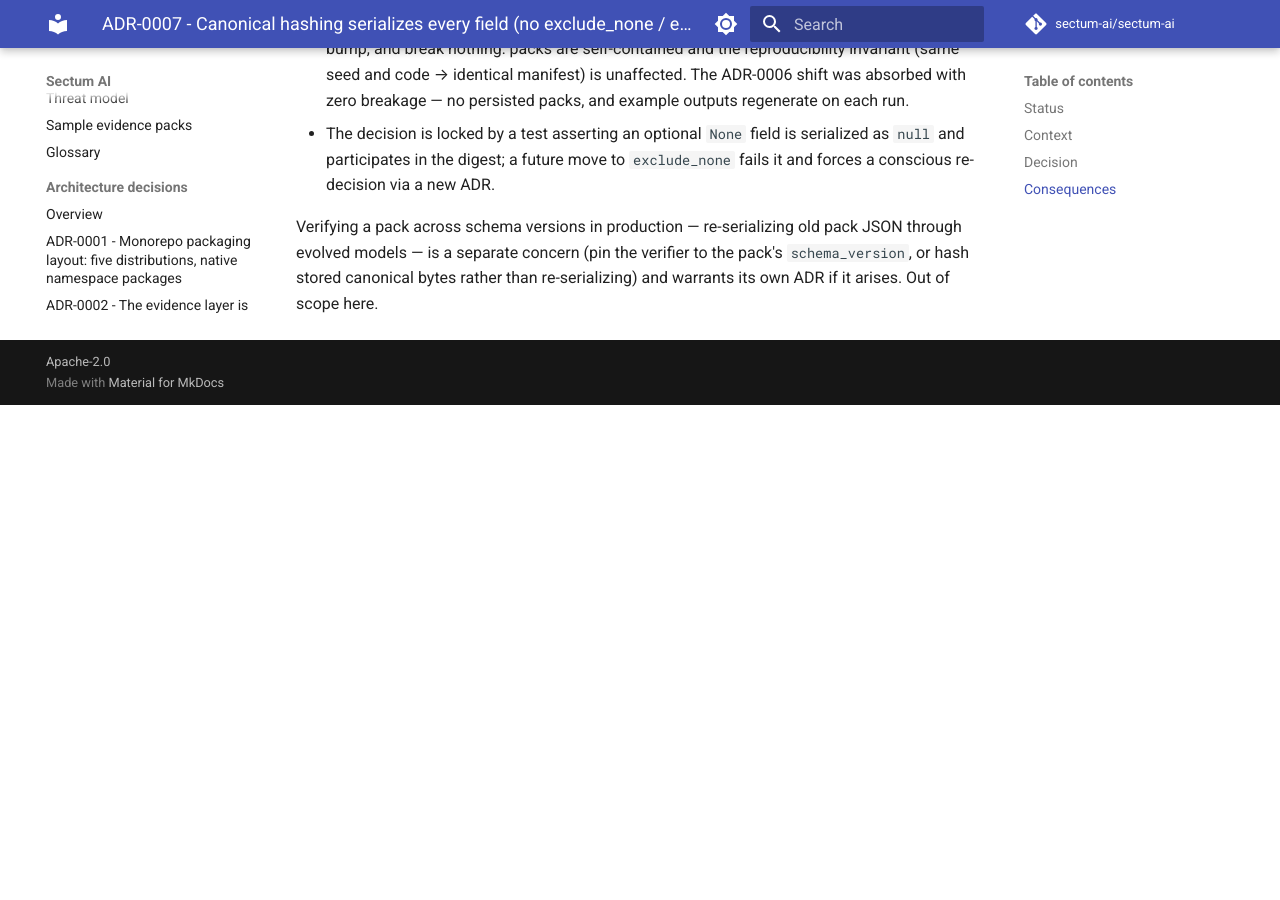
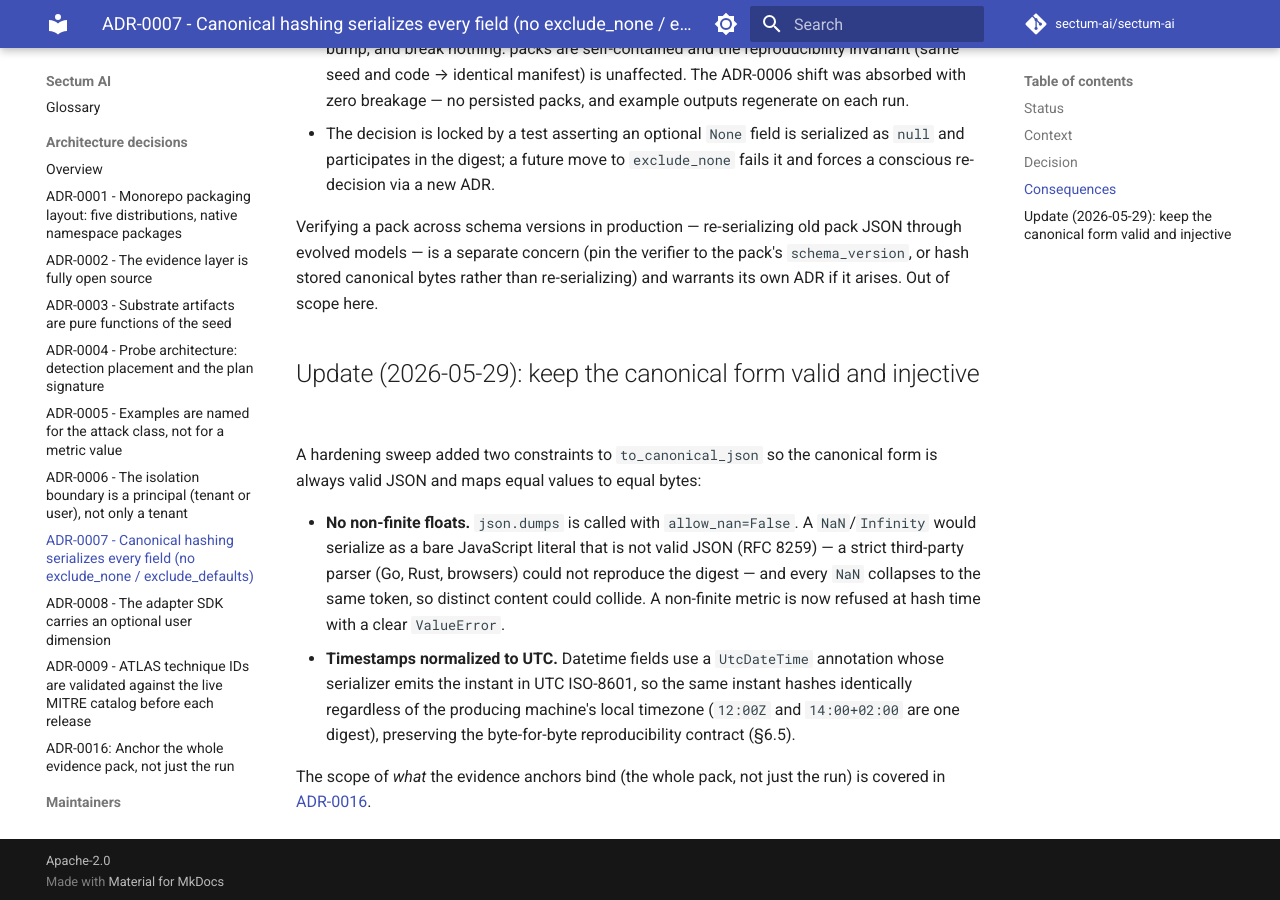
Before and after one commit to sectum-ai/sectum-ai, an MkDocs documentation site: the page built from docs/adr/0007-canonical-hashing-serializes-every-field.md, in a window 1280 px wide and 900 px high, scrolled down 1291 px. Built offline with MkDocs 1.6.1 and Material for MkDocs 9.7.7, drawn with Linux system fonts in a browser that asks for light colours; comment, search, counter and statistics services are not loaded; before the commit the page ends 1696 px from its top, so only the background shows below that.

Commit message:
fix(evidence): don't echo the attacker-controlled TSA label in verify output
CodeQL py/clear-text-logging-sensitive-data (high): the impersonation-reject
branch of verify._check_token interpolated the token-derived `tsa` label into
check.detail, which the `sectum verify` CLI echoes — CodeQL traced the pack's
tsa_token into clear-text output. The claimed authority is attacker-controlled
and not worth echoing; the rejection is the point. Make the detail static.

- verify.py: static reject message (no {tsa!r} interpolation).
- test_evidence_roundtrip: assert the static reason ("not JSON"), not the
  no-longer-echoed TSA name.
- ADR-0007: add the canonical-form hardening note (allow_nan + UTC) that
  ADR-0016 references.
- mkdocs nav: list ADR-0016 so the strict docs build is warning-free.

```diff
--- a/docs/adr/0007-canonical-hashing-serializes-every-field.md
+++ b/docs/adr/0007-canonical-hashing-serializes-every-field.md
@@ -57,3 +57,23 @@
 JSON through evolved models — is a separate concern (pin the verifier to the
 pack's `schema_version`, or hash stored canonical bytes rather than
 re-serializing) and warrants its own ADR if it arises. Out of scope here.
+
+## Update (2026-05-29): keep the canonical form valid and injective
+
+A hardening sweep added two constraints to `to_canonical_json` so the canonical
+form is always valid JSON and maps equal values to equal bytes:
+
+- **No non-finite floats.** `json.dumps` is called with `allow_nan=False`. A
+  `NaN`/`Infinity` would serialize as a bare JavaScript literal that is not valid
+  JSON (RFC 8259) — a strict third-party parser (Go, Rust, browsers) could not
+  reproduce the digest — and every `NaN` collapses to the same token, so distinct
+  content could collide. A non-finite metric is now refused at hash time with a
+  clear `ValueError`.
+- **Timestamps normalized to UTC.** Datetime fields use a `UtcDateTime`
+  annotation whose serializer emits the instant in UTC ISO-8601, so the same
+  instant hashes identically regardless of the producing machine's local timezone
+  (`12:00Z` and `14:00+02:00` are one digest), preserving the byte-for-byte
+  reproducibility contract (§6.5).
+
+The scope of *what* the evidence anchors bind (the whole pack, not just the run)
+is covered in [ADR-0016](0016-anchor-the-whole-pack.md).
--- a/mkdocs.yml
+++ b/mkdocs.yml
@@ -57,6 +57,7 @@
       - adr/0007-canonical-hashing-serializes-every-field.md
       - adr/0008-adapter-user-dimension.md
       - adr/0009-atlas-technique-review-process.md
+      - adr/0016-anchor-the-whole-pack.md
   - Maintainers:
       - Releasing: RELEASING.md
 
```
Also changed, not shown: 2 other files.
